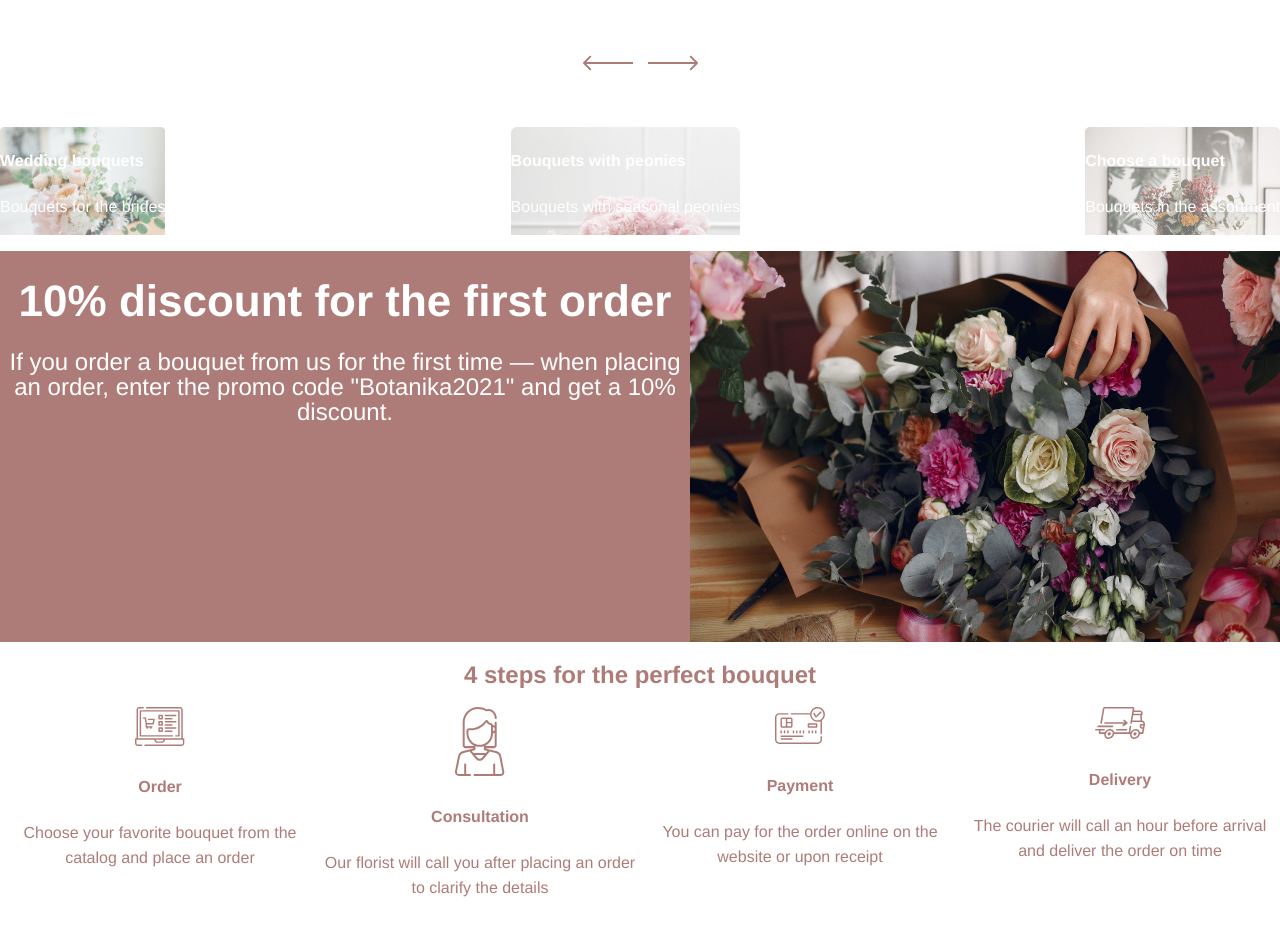
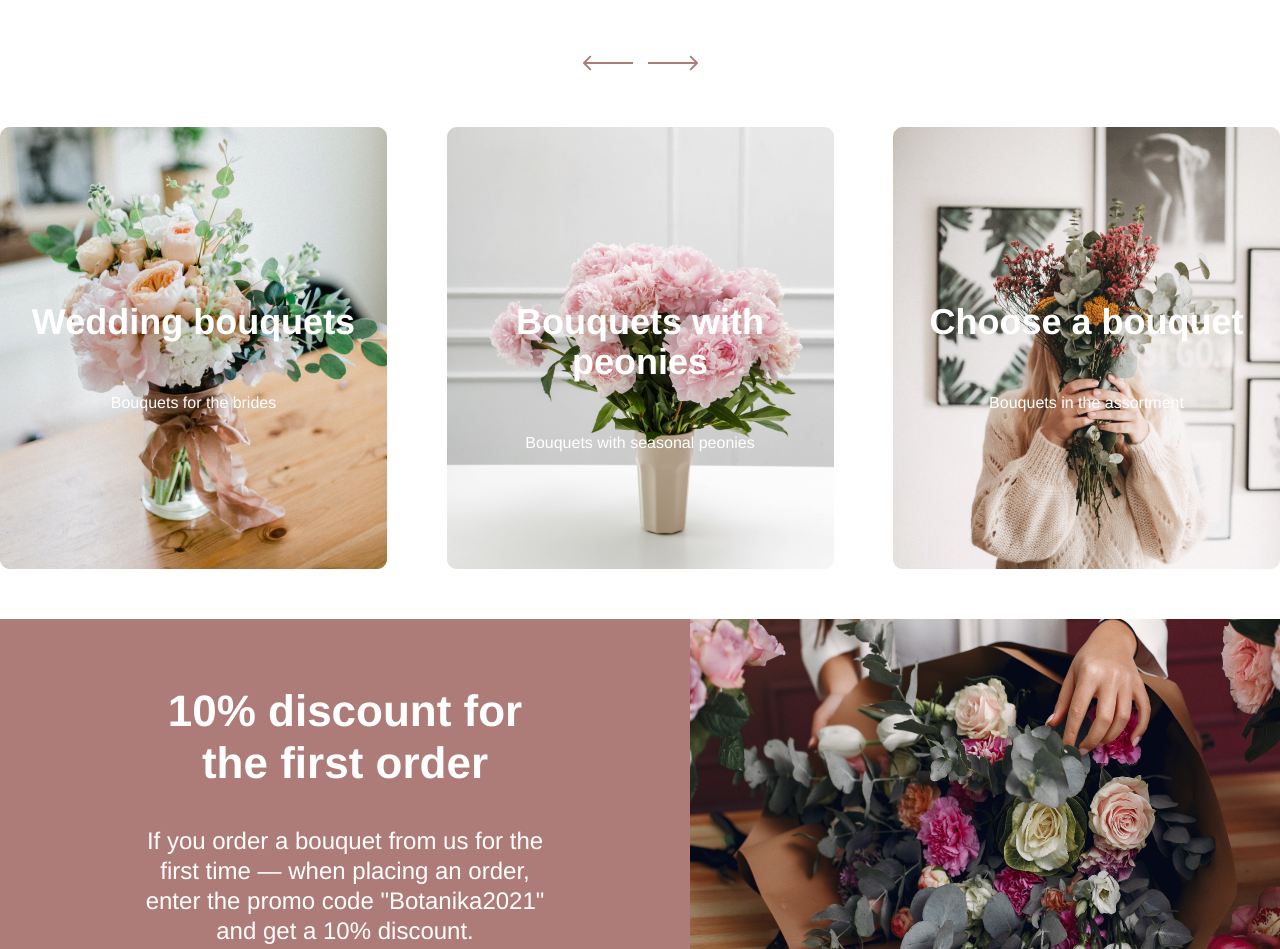
Before and after one commit to olgam1711/botanika-shop, a website: page index.html in a window 1280 px wide. Shown: the part 1420-2369 px from the top of the page. Drawn offline with Linux system fonts and the light colour scheme.

Commit message:
added new styles
for catalogue and sale sections

```diff
--- a/css/style.css
+++ b/css/style.css
@@ -237,21 +237,41 @@ a:active {
   margin-right: 15px;
 }
 
+.popular__arrows img:hover {
+  opacity: 0.6;
+}
+
 /*catalogue*/
 
 .catalogue-list {
   display: flex;
   justify-content: space-between;
   padding-left: 0;
+  margin-bottom: 50px;
   list-style-type: none;
 }
 
 .catalogue-list__desc {
-  opacity: 0.6;
+  width: 387px;
+  height: 442px;
+  background-color: #AE7C78;
 }
 
 .catalogue-list__desc a {
+  display: block;
+  margin-top: 175px;
   color: #ffffff;
+  text-align: center;
+  align-items: center;
+}
+
+.catalogue-list__desc a:hover {
+  opacity: 0.8;
+}
+
+.catalogue-list__desc h4 {
+  font-size: 36px;
+  line-height: 40px;
 }
 
 .catalogue-list__desc--first {
@@ -276,14 +296,28 @@ a:active {
 
 .sale {
   display: flex;
+  margin-bottom: 50px;
   color: #ffffff;
   font-size: 24px;
   text-align: center;
   background-color: #AE7C78;
 }
 
-.sale h2 {
+/*sale__desc*/
+
+.sale__desc {
+  max-width: 55%;
+  padding: 30px 140px;
+}
+
+.sale__desc h2 {
   font-size: 44px;
+  line-height: 52px;
+}
+
+.sale__desc p {
+  font-size: 24px;
+  line-height: 30px;
 }
 
 /*steps*/
--- a/index.html
+++ b/index.html
@@ -131,7 +131,7 @@
         </section>
 
         <section class="main__sale sale container">
-            <div>
+            <div class="sale__desc">
                 <h2>10% discount for the first order</h2>
 
                 <p>If you order a bouquet from us for the first time — when placing an order, enter the promo code "Botanika2021" and get a 10% discount.</p>
```
Also changed, not shown: 1 other file.
